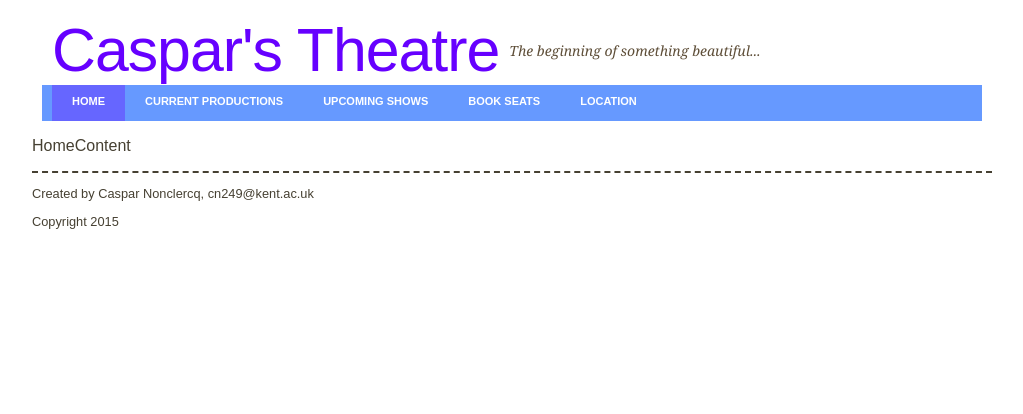
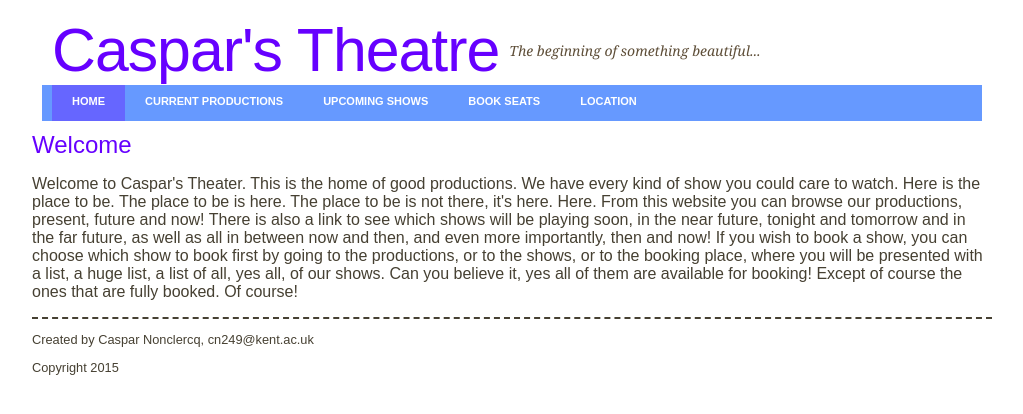
Before and after one commit to biletnam/TheaterBookingSystem-, a PHP site: page / in a window 1280 px wide. Shown: the top 414 px of the page, without its empty margins (128-1151 px from the left). Run offline with PHP 8.4, Linux system fonts and the light colour scheme.

Commit message:
added clear divs between all divs and some filler text in the home content page

```diff
--- a/home_content.php
+++ b/home_content.php
@@ -1 +1,5 @@
-<p>HomeContent</p>
+<div class="post highlighted">
+<h2>Welcome</h2>
+<p>Welcome to Caspar's Theater. This is the home of good productions. We have every kind of show you could care to watch. Here is the place to be. The place to be is here. The place to be is not there, it's here. Here. From this website you can browse our productions, present, future and now! There is also a link to see which shows will be playing soon, in the near future, tonight and tomorrow and in the far future, as well as all in between now and then, and even more importantly, then and now! If you wish to book a show, you can choose which show to book first by going to the productions, or to the shows, or to the booking place, where you will be presented with a list, a huge list, a list of all, yes all, of our shows. Can you believe it, yes all of them are available for booking! Except of course the ones that are fully booked. Of course!</p>
+
+</div>
--- a/index.php
+++ b/index.php
@@ -60,9 +60,13 @@ include($page.'_settings.php'); //get the page settings
 				</ul>
 			</div>
 
+			<div style="clear: both;"></div>
+
 			<div id="content">
 				<?php include($page_content); ?>
 			</div>
+
+			<div style="clear: both;"></div>
 
 			<div id="footer">
 				<p>Created by Caspar Nonclercq, cn249@kent.ac.uk</p>
```
